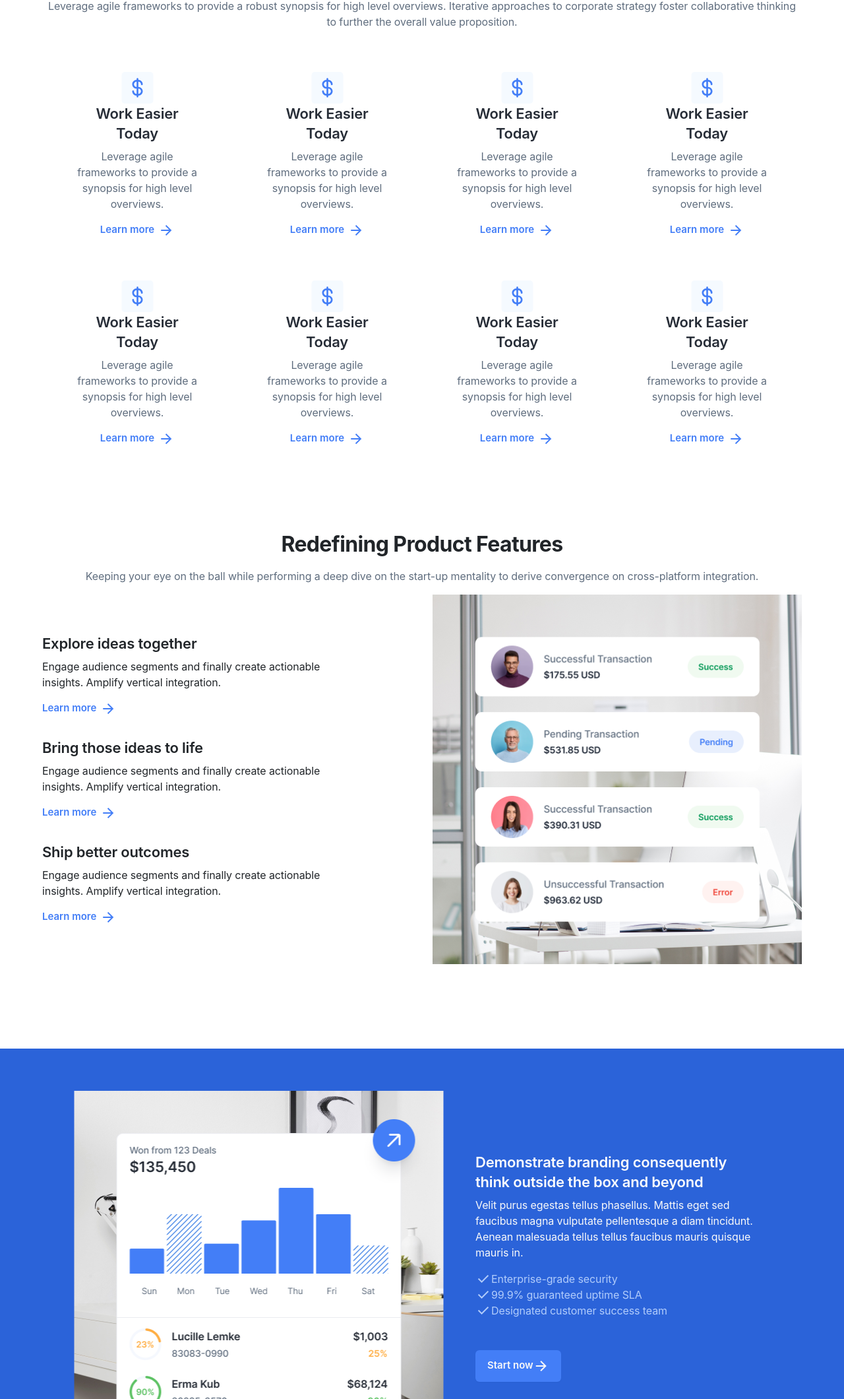
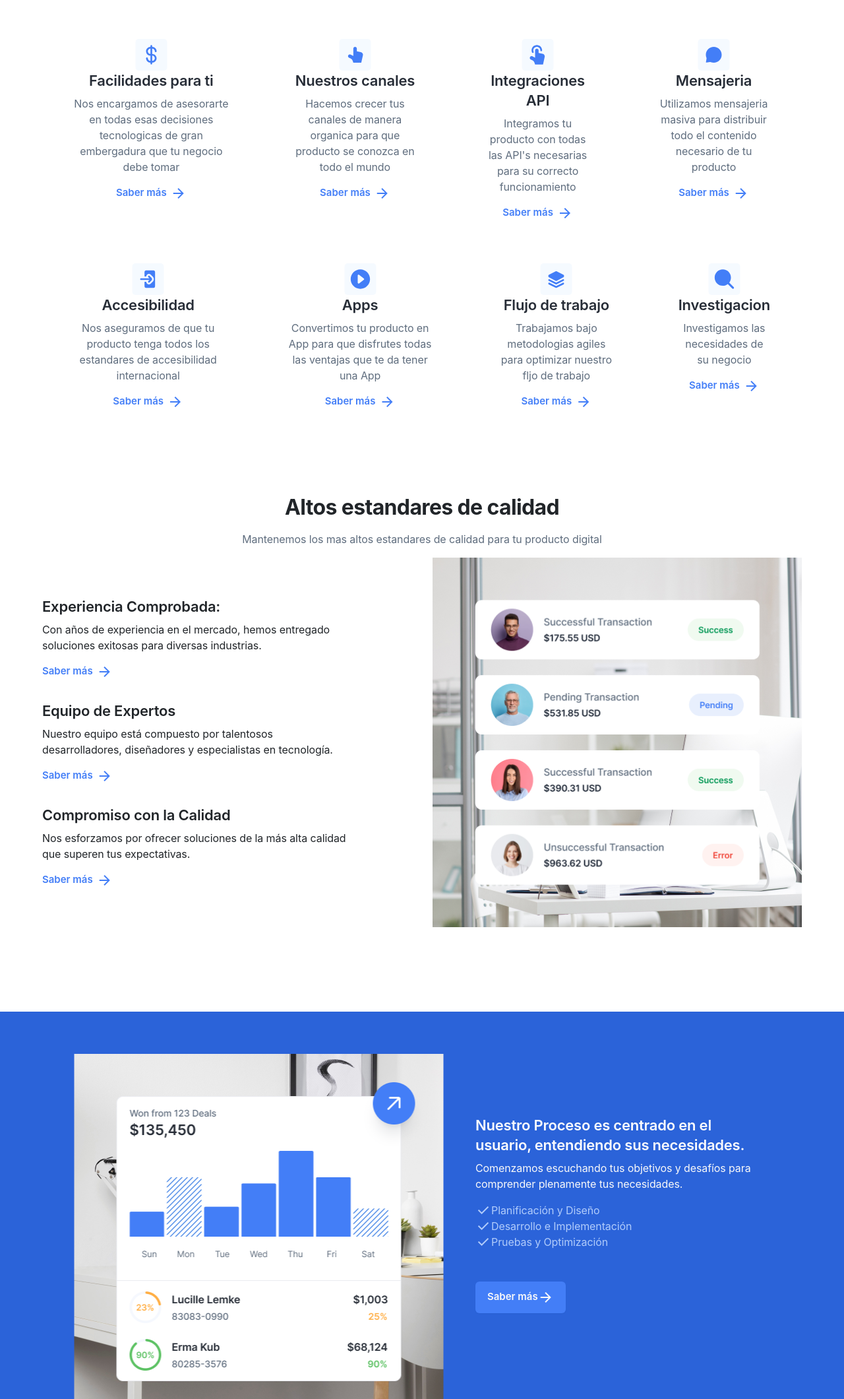
Before and after one commit to Luistorodev/Proyecto-DW-Course, a plain HTML site: page index.html in a window 1280 px wide. Shown: the part 680-2800 px from the top of the page at 66% size. Drawn offline with nearby package versions, Linux system fonts and the light colour scheme; files whose address does not match are found by name.

Commit message:
Ajustes 2da Pagina en Contenido

```diff
--- a/index.html
+++ b/index.html
@@ -59,11 +59,11 @@
         <div class="hero">
             <div class="hero-items">
                 <img src="./img/first.page/Cotainerstar.rating.svg" alt="star-rating">
-                <h1 class="animate__animated animate__fadeInDown">Your Supercharged Design Workflow.</h1>
-                <p>We’ve been told it is possible to revolutionize the payment industry. We <br> have not reinvented the wheel, we decided to build upon it - successfully.</p>
+                <h1 class="animate__animated animate__fadeInDown">Tu aliado en soluciones digitales</h1>
+                <p>Somos una empresa de desarrollo de software especializada en crear experiencias digitales excepcionales.</p>
                 <div class="btns">
-                    <button class="getstarter">Get Started</button>
-                    <button class="clase2">Contact Us</button>
+                    <button class="getstarter">Empezemos</button>
+                    <button class="clase2">Agenda una Llamada</button>
                 </div>
             </div>
         </div>
@@ -71,37 +71,37 @@
         <!--Primer Seccion-->
         <section class="work-easier">
             <div class="heading">
-                <h2>Work Easier Today</h2>
-                <p>Leverage agile frameworks to provide a robust synopsis for high level overviews. Iterative approaches to corporate strategy foster collaborative thinking to further the overall value proposition. </p>
+                <h2>Trabajemos juntos para tu mejor producto</h2>
+                <p>En Lookscout, nos dedicamos a impulsar el éxito de nuestros clientes mediante soluciones innovadoras y personalizadas de desarrollo de software.</p>
             </div>
             <!--Primera Linea de beneficios-->
             <div class="benefit">
                 <div class="individual">
                     <img src="img/first.page/Icon-placeholderIcons.features.svg" alt="icon">
-                    <h3>Work Easier Today</h3>
-                    <p>Leverage agile frameworks to provide a synopsis for high level overviews.</p>
-                    <a href="">Learn more <span class="material-symbols-outlined">arrow_forward</span>
+                    <h3>Facilidades para ti</h3>
+                    <p>Nos encargamos de asesorarte en todas esas decisiones tecnologicas de gran embergadura que tu negocio debe tomar</p>
+                    <a href="">Saber más<span class="material-symbols-outlined">arrow_forward</span>
                     </a>
                 </div>
                 <div class="individual">
-                    <img src="img/first.page/Icon-placeholderIcons.features.svg" alt="icon">
-                    <h3>Work Easier Today</h3>
-                    <p>Leverage agile frameworks to provide a synopsis for high level overviews.</p>
-                    <a href="">Learn more <span class="material-symbols-outlined">arrow_forward</span>
+                    <img src="img/first.page/Icon07.svg" alt="icon">
+                    <h3>Nuestros canales</h3>
+                    <p>Hacemos crecer tus canales de manera organica para que producto se conozca en todo el mundo</p>
+                    <a href="">Saber más<span class="material-symbols-outlined">arrow_forward</span>
                     </a>
                 </div>
                 <div class="individual">
-                    <img src="img/first.page/Icon-placeholderIcons.features.svg" alt="icon">
-                    <h3>Work Easier Today</h3>
-                    <p>Leverage agile frameworks to provide a synopsis for high level overviews.</p>
-                    <a href="">Learn more <span class="material-symbols-outlined">arrow_forward</span>
+                    <img src="img/first.page/Icon06.svg" alt="icon">
+                    <h3>Integraciones API</h3>
+                    <p>Integramos tu producto con todas las API's necesarias para su correcto funcionamiento</p>
+                    <a href="">Saber más<span class="material-symbols-outlined">arrow_forward</span>
                     </a>
                 </div>
                 <div class="individual">
-                    <img src="img/first.page/Icon-placeholderIcons.features.svg" alt="icon">
-                    <h3>Work Easier Today</h3>
-                    <p>Leverage agile frameworks to provide a synopsis for high level overviews.</p>
-                    <a href="">Learn more <span class="material-symbols-outlined">arrow_forward</span>
+                    <img src="img/first.page/Icon05.svg" alt="icon">
+                    <h3>Mensajeria</h3>
+                    <p>Utilizamos mensajeria masiva para distribuir todo el contenido necesario de tu producto</p>
+                    <a href="">Saber más<span class="material-symbols-outlined">arrow_forward</span>
                     </a>
                 </div>
             </div>
@@ -110,31 +110,31 @@
             <!--Segunda Linea de beneficios-->
             <div class="benefit">
                 <div class="individual">
-                    <img src="img/first.page/Icon-placeholderIcons.features.svg" alt="icon">
-                    <h3>Work Easier Today</h3>
-                    <p>Leverage agile frameworks to provide a synopsis for high level overviews.</p>
-                    <a href="">Learn more <span class="material-symbols-outlined">arrow_forward</span>
+                    <img src="img/first.page/Icon04.svg" alt="icon">
+                    <h3>Accesibilidad</h3>
+                    <p>Nos aseguramos de que tu producto tenga todos los estandares de accesibilidad internacional</p>
+                    <a href="">Saber más<span class="material-symbols-outlined">arrow_forward</span>
                     </a>
                 </div>
                 <div class="individual">
-                    <img src="img/first.page/Icon-placeholderIcons.features.svg" alt="icon">
-                    <h3>Work Easier Today</h3>
-                    <p>Leverage agile frameworks to provide a synopsis for high level overviews.</p>
-                    <a href="">Learn more <span class="material-symbols-outlined">arrow_forward</span>
+                    <img src="img/first.page/Icon03.svg" alt="icon">
+                    <h3>Apps</h3>
+                    <p>Convertimos tu producto en App para que disfrutes todas las ventajas que te da tener una App</p>
+                    <a href="">Saber más<span class="material-symbols-outlined">arrow_forward</span>
                     </a>
                 </div>
                 <div class="individual">
-                    <img src="img/first.page/Icon-placeholderIcons.features.svg" alt="icon">
-                    <h3>Work Easier Today</h3>
-                    <p>Leverage agile frameworks to provide a synopsis for high level overviews.</p>
-                    <a href="">Learn more <span class="material-symbols-outlined">arrow_forward</span>
+                    <img src="img/first.page/Icon02.svg" alt="icon">
+                    <h3>Flujo de trabajo</h3>
+                    <p>Trabajamos bajo metodologias agiles para optimizar nuestro fljo de trabajo</p>
+                    <a href="">Saber más<span class="material-symbols-outlined">arrow_forward</span>
                     </a>
                 </div>
                 <div class="individual">
-                    <img src="img/first.page/Icon-placeholderIcons.features.svg" alt="icon">
-                    <h3>Work Easier Today</h3>
-                    <p>Leverage agile frameworks to provide a synopsis for high level overviews.</p>
-                    <a href="">Learn more <span class="material-symbols-outlined">arrow_forward</span>
+                    <img src="img/first.page/Icon01.svg" alt="icon">
+                    <h3>Investigacion</h3>
+                    <p>Investigamos las necesidades de su negocio</p>
+                    <a href="">Saber más<span class="material-symbols-outlined">arrow_forward</span>
                     </a>
                 </div>
             </div>
@@ -149,30 +149,30 @@
         <!--Segunda Seccion de redefining productos-->
         <section class="hero2">
             <div class="heading">
-                <h2>Redefining Product Features</h2>
-                <p>Keeping your eye on the ball while performing a deep dive on the start-up mentality to  derive convergence on cross-platform integration. </p>
+                <h2>Altos estandares de calidad</h2>
+                <p>Mantenemos los mas altos estandares de calidad para tu producto digital</p>
             </div>
 
             <div class="h-stack">
                 <div class="v-stack-text">
                     <div class="box-text">
-                        <h3>Explore ideas together</h3>
-                        <p>Engage audience segments and finally create actionable insights. Amplify vertical integration.</p>
-                        <a href="">Learn more<span class="material-symbols-outlined">
+                        <h3>Experiencia Comprobada:</h3>
+                        <p>Con años de experiencia en el mercado, hemos entregado soluciones exitosas para diversas industrias.</p>
+                        <a href="">Saber más<span class="material-symbols-outlined">
                             arrow_forward
                             </span></a>
                     </div>
                     <div class="box-text">
-                        <h3>Bring those ideas to life</h3>
-                        <p>Engage audience segments and finally create actionable insights. Amplify vertical integration.</p>
-                        <a href="">Learn more<span class="material-symbols-outlined">
+                        <h3>Equipo de Expertos</h3>
+                        <p>Nuestro equipo está compuesto por talentosos desarrolladores, diseñadores y especialistas en tecnología.</p>
+                        <a href="">Saber más<span class="material-symbols-outlined">
                             arrow_forward
                             </span></a>
                     </div>
                     <div class="box-text">
-                        <h3>Ship better outcomes</h3>
-                        <p>Engage audience segments and finally create actionable insights. Amplify vertical integration.</p>
-                        <a href="">Learn more<span class="material-symbols-outlined">
+                        <h3>Compromiso con la Calidad</h3>
+                        <p>Nos esforzamos por ofrecer soluciones de la más alta calidad que superen tus expectativas.</p>
+                        <a href="">Saber más<span class="material-symbols-outlined">
                             arrow_forward
                             </span></a>
                     </div>
@@ -196,19 +196,19 @@
                 </div>
 
                 <div class="v-stack">
-                    <h3>Demonstrate branding consequently <br> think outside the box and beyond</h3>
-                    <p>Velit purus egestas tellus phasellus. Mattis eget sed faucibus magna vulputate pellentesque a diam tincidunt. Aenean malesuada tellus tellus faucibus mauris quisque mauris in.</p>
+                    <h3>Nuestro Proceso es centrado en el usuario, entendiendo sus necesidades.</h3>
+                    <p>Comenzamos escuchando tus objetivos y desafíos para comprender plenamente tus necesidades.</p>
                     <ul>
                         <li><span class="material-symbols-outlined">
                             check
-                            </span> Enterprise-grade security</li>
+                            </span> Planificación y Diseño</li>
                         <li><span class="material-symbols-outlined">
                             check
-                            </span> 99.9% guaranteed uptime SLA</li>
+                            </span>Desarrollo e Implementación</li>
                         <li><span class="material-symbols-outlined">
                             check
-                            </span> Designated customer success team</li>
-                        <button>Start now <span class="material-symbols-outlined">
+                            </span>Pruebas y Optimización</li>
+                        <button>Saber más <span class="material-symbols-outlined">
                             arrow_forward
                             </span></button>
                     </ul>
@@ -222,11 +222,11 @@
         <section class="proud">
             <div class="intenal">
                 <div class="v-stackheading">
-                    <h2>Proud to Be Used By</h2>
-                    <p>Professionally cultivate one-to-one customer service with robust ideas. Dynamically innovate resource-leveling customer service for state of the art customer service.</p>
+                    <h2>Nuestras herramientas</h2>
+                    <p>Nuestro equipo está disponible para brindar soporte técnico y actualizaciones para mantener la solución en su mejor forma.</p>
                 </div>
                 <div class="banner"></div>
-                <a href="">Show more <span class="material-symbols-outlined">
+                <a href="">Saber más<span class="material-symbols-outlined">
                     arrow_forward
                     </span></a>
 
@@ -239,13 +239,12 @@
         <section class="blue-all">
             <div class="inner-container">
                 <div class="v-stackText">
-                    <h2>Welcome to your new digital reality that will rock your world.</h2>
-                    <p>Let us help you take you from zero to serious business and beyond.
-                        Our no-strings attached free trial lets you test our product today.</p>
+                    <h2>Suscríbete a Nuestro Boletín</h2>
+                    <p>Suscríbete para recibir las últimas noticias, tendencias tecnológicas y promociones especiales.</p>
                 </div>
-                <div class="btnCustom"">
+                <div class="btnCustom">
                     <input type="email" name="submit" id="" placeholder="Enter your email">
-                    <button name="submit">Submit</button>
+                    <button name="submit">Suscribirme</button>
                 </div>
             </div>
         </section>
```
Also changed, not shown: Pages/design2.html (+58 -58 lines), img/first.page/Icon01.svg (added), img/first.page/Icon02.svg (added), img/first.page/Icon03.svg (added), img/first.page/Icon04.svg (added), img/first.page/Icon05.svg (added), img/first.page/Icon06.svg (added), img/first.page/Icon07.svg (added), img/first.page/Icon08.svg (added).
